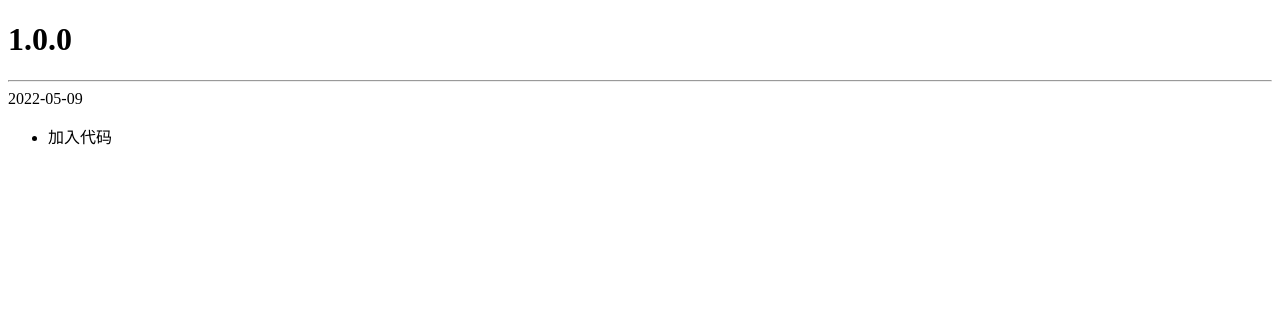
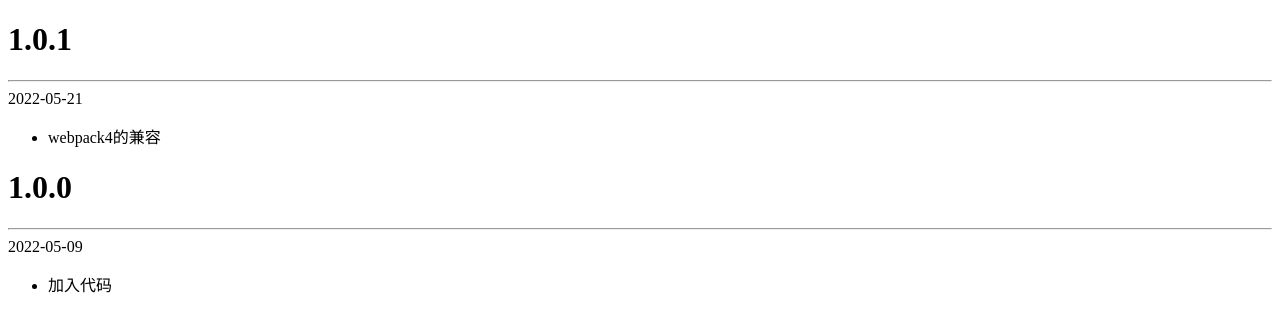
Before and after one commit to playerljc/CTSJ-LessMediaQueryLoader, a website: page changelog/CHANGELOG.html in a window 1280 px wide. Drawn offline with Linux system fonts and the light colour scheme.

Commit message:
fix: webpack4的兼容

```diff
--- a/changelog/CHANGELOG.html
+++ b/changelog/CHANGELOG.html
@@ -10,6 +10,13 @@
   </head>
 
   <body>
+    <h1>1.0.1</h1>
+    <hr />
+    <div>2022-05-21</div>
+    <ul>
+      <li>webpack4的兼容</li>
+    </ul>
+
     <h1>1.0.0</h1>
     <hr />
     <div>2022-05-09</div>
--- a/package.json
+++ b/package.json
@@ -1,6 +1,6 @@
 {
   "name": "@ctsj/less-media-query-loader",
-  "version": "1.0.0",
+  "version": "1.0.1",
   "description": "一个在less中处理媒体查询webpack的loader",
   "main": "src/index.js",
   "files": [
@@ -45,6 +45,9 @@
   "publishConfig": {
     "access": "public"
   },
+  "dependencies": {
+    "loader-utils": "^2.0.2"
+  },
   "devDependencies": {
     "@umijs/fabric": "^2.10.2",
     "eslint": "^8.15.0",
```
Also changed, not shown: src/index.js (+4 -4 lines), changelog/CHANGELOG.md, 1 other file.
